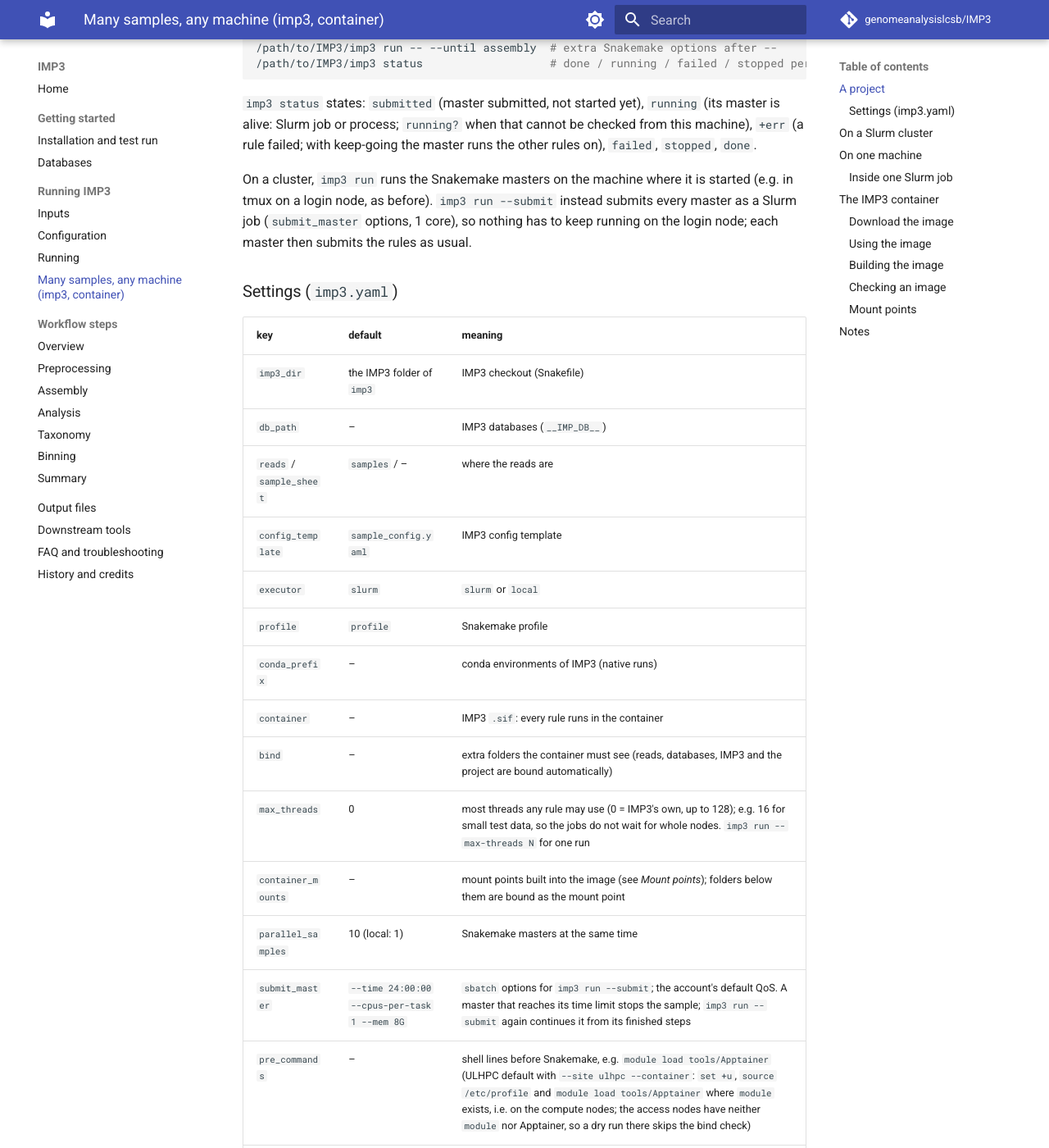
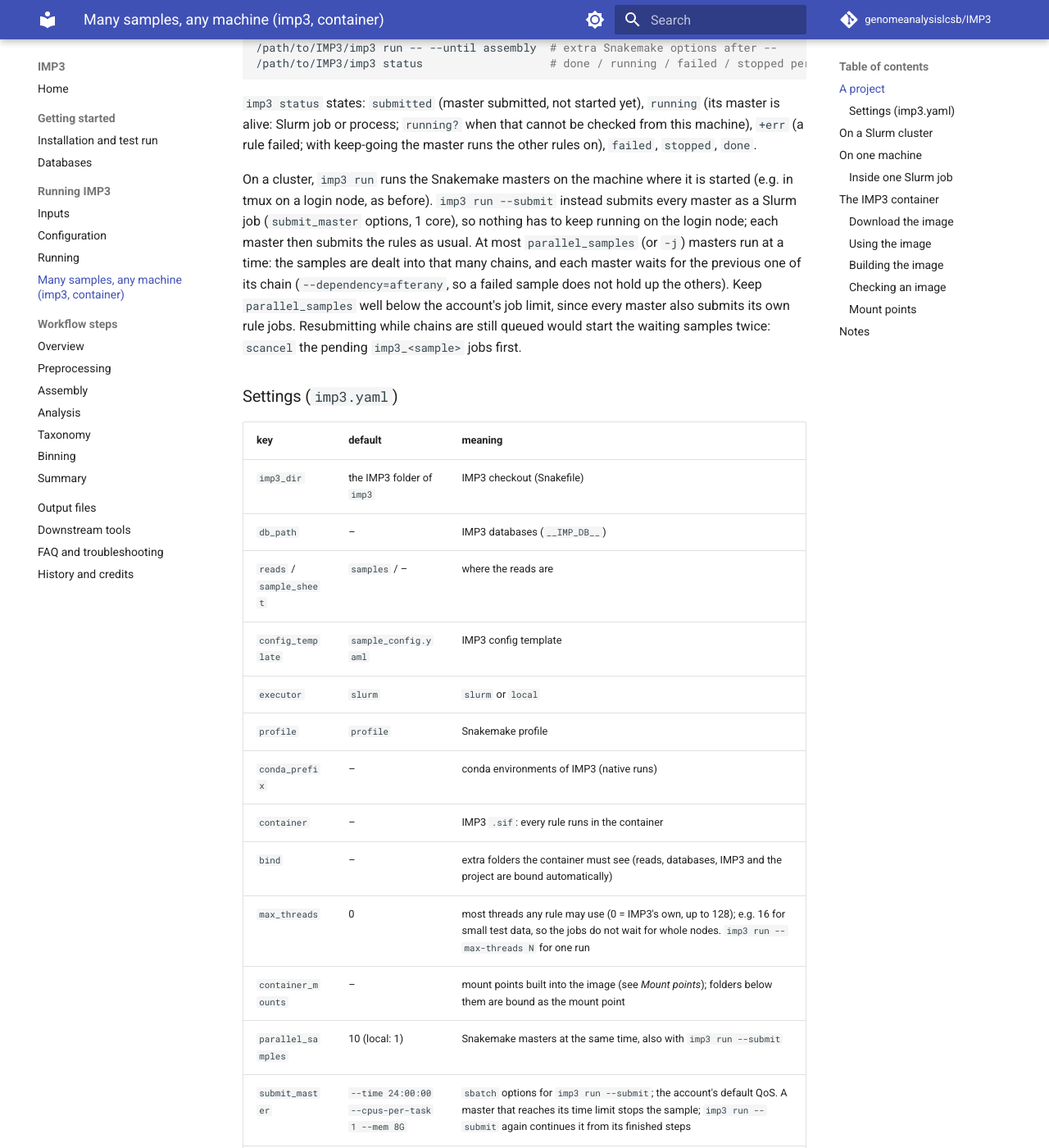
Before and after one commit to genomeanalysislcsb/IMP3, an MkDocs documentation site: the page built from docs/portable.md, in a window 1280 px wide and 1400 px high, scrolled down 1203 px. Shown: the whole window at 82% size. Built offline with MkDocs 1.6.1 and Material for MkDocs 9.7.7, drawn with Linux system fonts in a browser that asks for light colours; comment, search, counter and statistics services are not loaded.

Commit message:
imp3 run --submit: at most parallel_samples masters at a time (chained with afterany)
--submit submitted the masters of all samples at once. With many samples (e.g. 80) and a per-account job
limit (e.g. 50), the masters filled the limit and their rule jobs could not start, so the samples blocked
each other. The samples are now dealt round-robin into parallel_samples (or -j) chains; every master after
the first of its chain waits for the previous one (sbatch --dependency=afterany, so a failed sample does not
hold up its chain). sbatch --parsable gives the job id (multi-cluster '<id>;<cluster>' handled). Docs
(portable.md, settings header) and test/test_imp3_runner.sh (stub sbatch with job ids, a chain test) updated;
all runner tests pass.

Co-Authored-By: Claude Opus 5.5 <noreply@anthropic.com>
Claude-Session: https://claude.ai/code/session_01L5bQxNJvvvTRxDQ7VNdjru

```diff
--- a/docs/portable.md
+++ b/docs/portable.md
@@ -53,7 +53,12 @@ master runs the other rules on), `failed`, `stopped`, `done`.
 
 On a cluster, `imp3 run` runs the Snakemake masters on the machine where it is started (e.g. in tmux on a login
 node, as before). `imp3 run --submit` instead submits every master as a Slurm job (`submit_master` options,
-1 core), so nothing has to keep running on the login node; each master then submits the rules as usual.
+1 core), so nothing has to keep running on the login node; each master then submits the rules as usual. At most
+`parallel_samples` (or `-j`) masters run at a time: the samples are dealt into that many chains, and each master
+waits for the previous one of its chain (`--dependency=afterany`, so a failed sample does not hold up the others).
+Keep `parallel_samples` well below the account's job limit, since every master also submits its own rule jobs.
+Resubmitting while chains are still queued would start the waiting samples twice: `scancel` the pending
+`imp3_<sample>` jobs first.
 
 ### Settings (`imp3.yaml`)
 
@@ -70,7 +75,7 @@ node, as before). `imp3 run --submit` instead submits every master as a Slurm jo
 | `bind` | – | extra folders the container must see (reads, databases, IMP3 and the project are bound automatically) |
 | `max_threads` | 0 | most threads any rule may use (0 = IMP3's own, up to 128); e.g. 16 for small test data, so the jobs do not wait for whole nodes. `imp3 run --max-threads N` for one run |
 | `container_mounts` | – | mount points built into the image (see *Mount points*); folders below them are bound as the mount point |
-| `parallel_samples` | 10 (local: 1) | Snakemake masters at the same time |
+| `parallel_samples` | 10 (local: 1) | Snakemake masters at the same time, also with `imp3 run --submit` |
 | `submit_master` | `--time 24:00:00 --cpus-per-task 1 --mem 8G` | `sbatch` options for `imp3 run --submit`; the account's default QoS. A master that reaches its time limit stops the sample; `imp3 run --submit` again continues it from its finished steps |
 | `pre_commands` | – | shell lines before Snakemake, e.g. `module load tools/Apptainer` (ULHPC default with `--site ulhpc --container`: `set +u`, `source /etc/profile` and `module load tools/Apptainer` where `module` exists, i.e. on the compute nodes; the access nodes have neither `module` nor Apptainer, so a dry run there skips the bind check) |
 | `tmp_root` | `/dev/shm` (local: `/tmp`) | root of IMP3's temporary folder |
```
Also changed, not shown: 2 other files.
